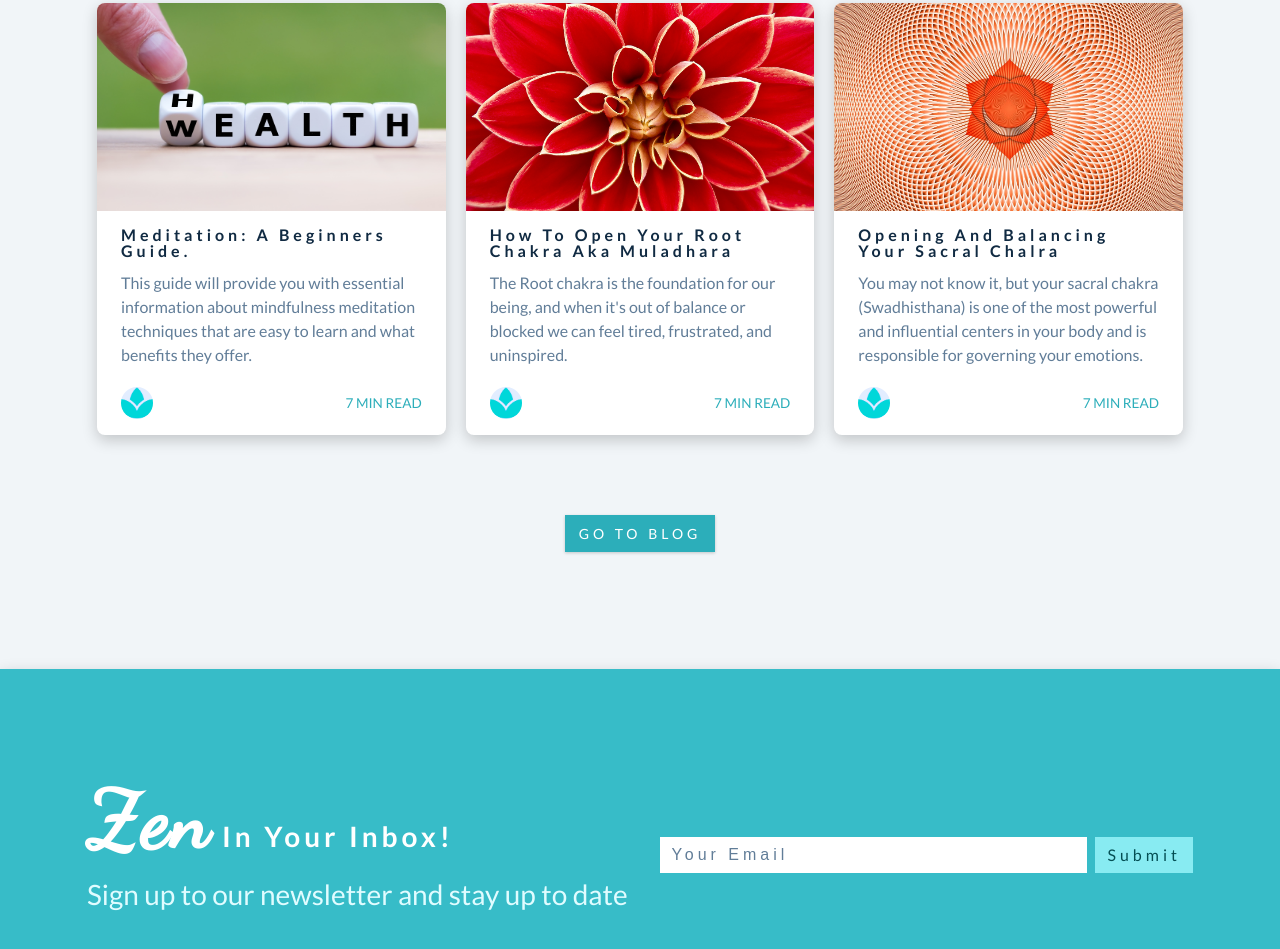
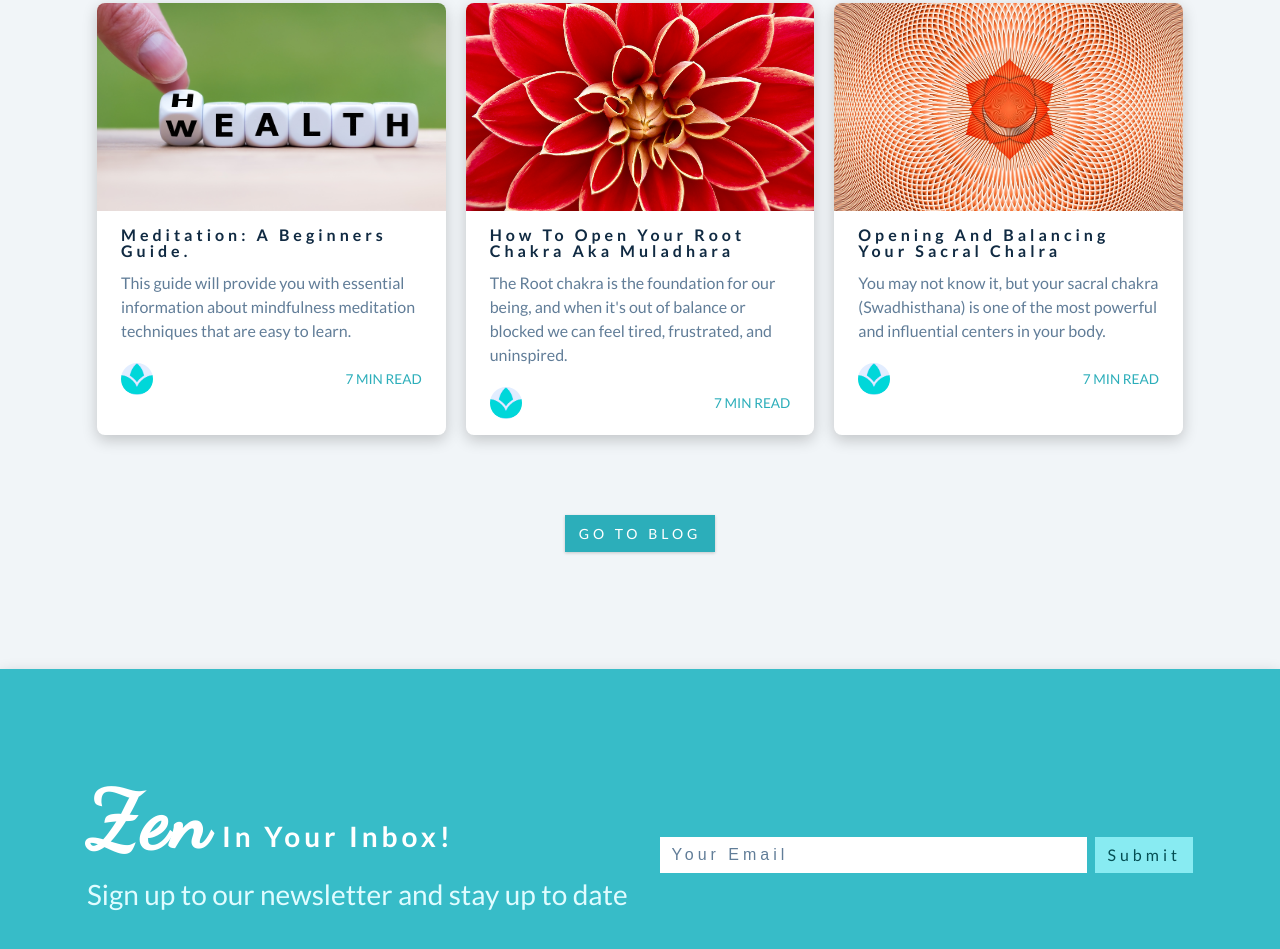
Before and after one commit to ZacJackson/Iconic-Meditation, a plain HTML site: page index.html in a window 1280 px wide. Shown: the part 1692-2641 px from the top of the page. Drawn offline with Linux system fonts and the light colour scheme.

```diff
--- a/css/styles.css
+++ b/css/styles.css
@@ -394,6 +394,7 @@
 }
 .card-info {
 	padding: 1rem 1.5rem;
+	overflow: hidden;
 }
 .card-side {
 	backface-visibility: hidden;
--- a/index.html
+++ b/index.html
@@ -150,7 +150,7 @@
         <div class="card-info">
           <h4>Meditation: A beginners guide.</h4>
           <p>This guide will provide you with essential information about mindfulness meditation techniques that are
-            easy to learn and what benefits they offer.
+            easy to learn.
             </p>
           <div class="card-footer">
             <img src="./images/iconic_fav_icon.png" alt="iconic meditation logo">
@@ -202,7 +202,7 @@
         <img src="./images/chakra-4354545_1280.jpg" alt="meditation image">
         <div class="card-info">
           <h4>Opening and Balancing your Sacral Chalra</h4>
-          <p>You may not know it, but your sacral chakra (Swadhisthana) is one of the most powerful and influential centers in your body and is responsible for governing your emotions. </p>
+          <p>You may not know it, but your sacral chakra (Swadhisthana) is one of the most powerful and influential centers in your body. </p>
           <div class="card-footer">
             <img src="./images/iconic_fav_icon.png" alt="iconic meditation logo">
             <p>7 min read</p>
```
